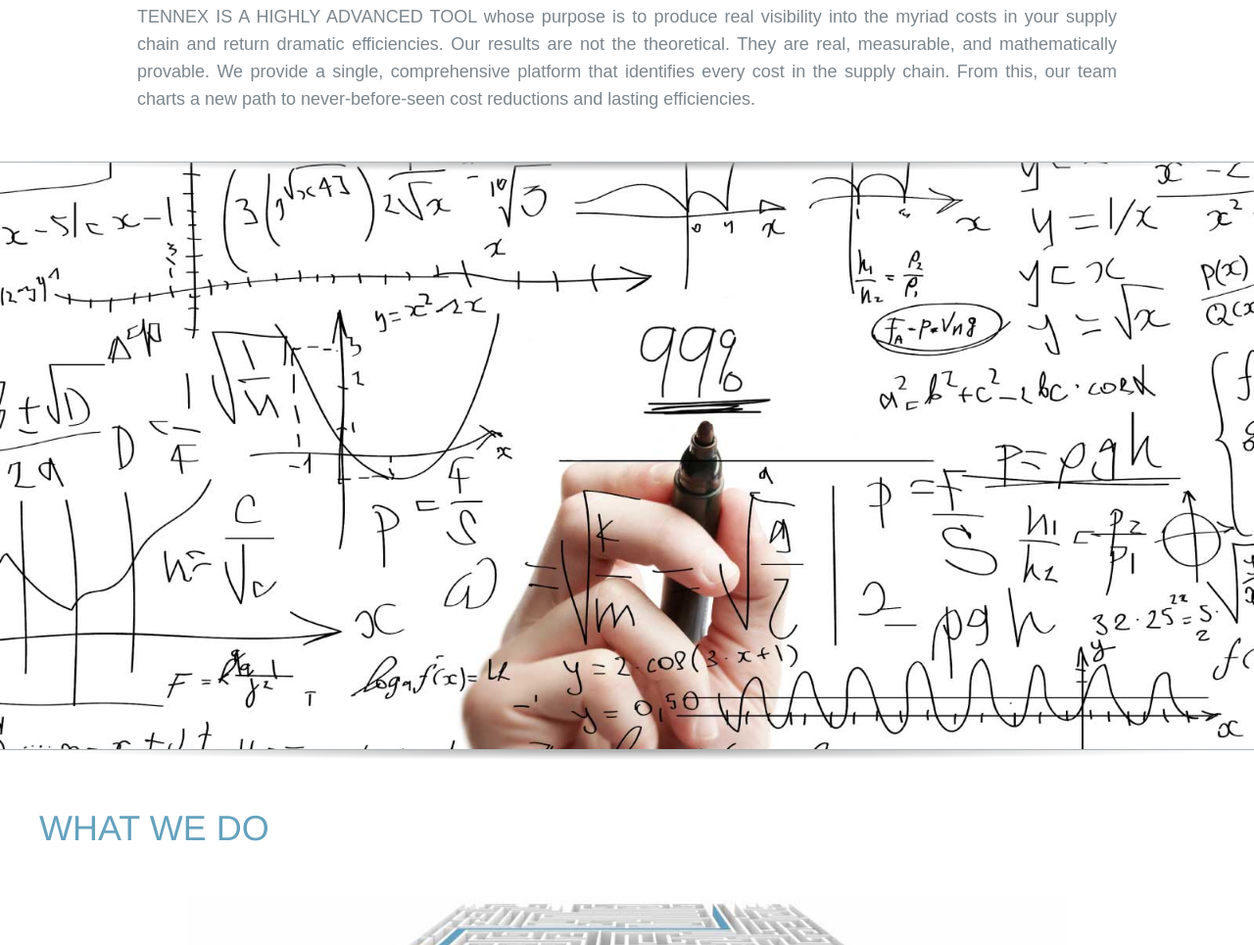
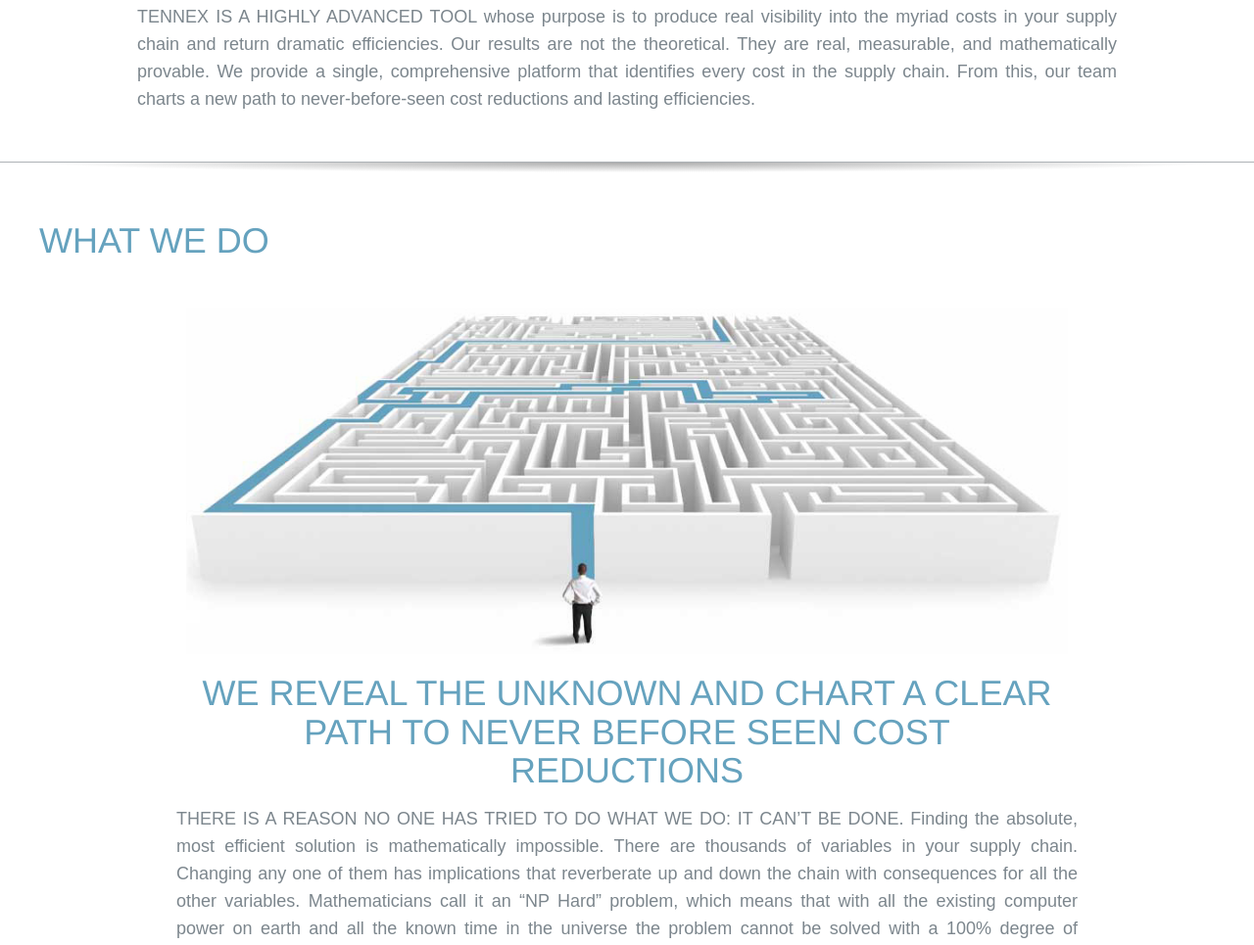
Before and after one commit to bradfmd/tennexweb, a plain HTML site: page index.html in a window 1280 px wide. Shown: the part 609-1574 px from the top of the page at 98% size. Drawn offline with nearby package versions, Linux system fonts and the light colour scheme.

Commit message:
removed math image

```diff
--- a/index.html
+++ b/index.html
@@ -138,10 +138,10 @@
     </p>
   </section>
 </div>
-<div id='div-1'>
-  <div class='bg-image'></div>
-  <section></section>
-</div>
+<!--<div id='div-1'>-->
+  <!--<div class='bg-image'></div>-->
+  <!--<section></section>-->
+<!--</div>-->
 <div id='div-3'>
   <section>
     <h1 class='title'>what we do</h1>
```
